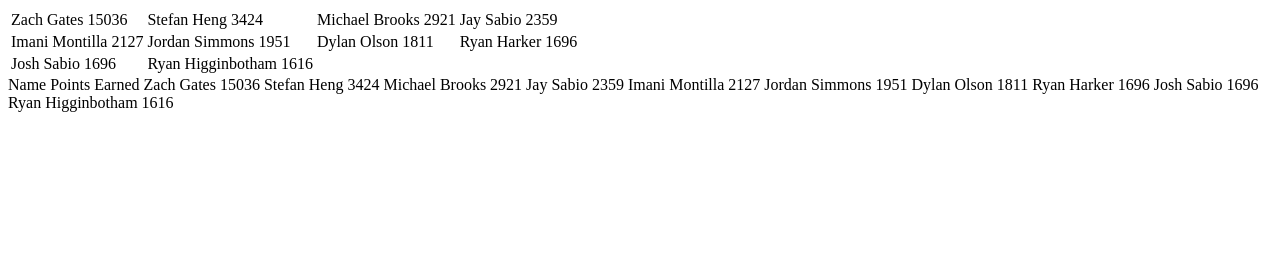
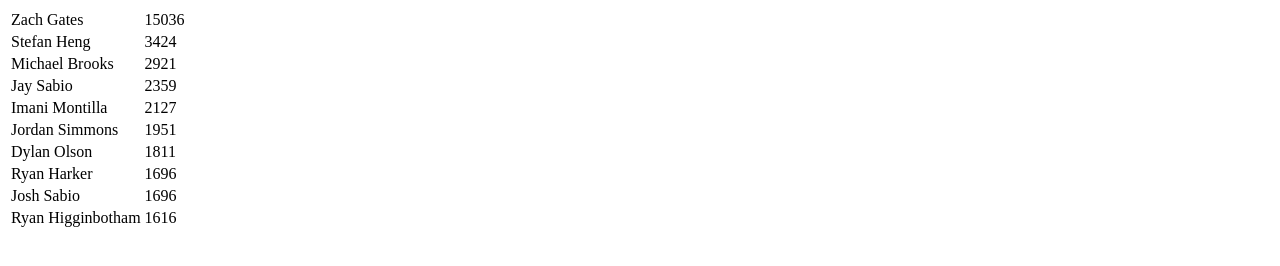
Before and after one commit to bartlett-high-school/code-challenge-3-tylerhilliard34, a plain HTML site: page index.html in a window 1280 px wide. Drawn offline with Linux system fonts and the light colour scheme.

Commit message:
Update index.html

```diff
--- a/index.html
+++ b/index.html
@@ -1,11 +1,3 @@
-<!-- Code Challenge #3 | Worth up to 25 Points
-
-Step 1: Organize the information inside the body tag into a HTML table with 2 columns and 11 rows. You will have 1 header row and 10 content rows.
-
-Step 2: Use CSS to style your table to make it more aesthetically pleasing.
-
-You may use Google as a resource. -->
-
 <!DOCTYPE html>
 <html>
 	<!-- Head Tag -->
@@ -20,55 +12,45 @@ You may use Google as a resource. -->
 	<body>
 <table>
   <tr>
-    <td>Zach Gates 15036</td>
-    <td>Stefan Heng 3424</td>
-    <td>Michael Brooks 2921</td>
-    <td>Jay Sabio 2359</td>
+    <td>Zach Gates</td>
+    <td>15036</td>
   </tr>
   <tr>
-    <td>Imani Montilla 2127</td>
-    <td>Jordan Simmons 1951</td>
-    <td>Dylan Olson 1811</td>
-    <td>Ryan Harker 1696</td>
-  </tr>
-  <tr>
-    <td>Josh Sabio 1696</td>
-    <td>Ryan Higginbotham 1616</td>
+    <td>Stefan Heng</td>
+    <td>3424</td>
+    </tr>
+    <tr>
+    <td>Michael Brooks</td>
+    <td>2921</td>
+    </tr>
+    <tr>
+    <td>Jay Sabio</td>
+    <td> 2359</td>
+    </tr>
+    <tr>
+    <td>Imani Montilla</td>
+    <td>2127</td>
+    </tr>
+    <tr>
+    <td>Jordan Simmons</td>
+    <td> 1951</td>
+    </tr>
+    <tr>
+    <td>Dylan Olson</td>
+    <td>1811</td>
+    </tr>
+    <td>Ryan Harker</td>
+    <td> 1696</td>
+    </tr>
+    <tr>
+    <td>Josh Sabio</td>
+    <td> 1696</td>
+    </tr>
+    <tr>
+    <td>Ryan Higginbotham </td>
+    <td> 1616</td>
+    <tr>
 </table>
-
-		<!-- Table Content: Organize the following content into an HTML table. -->
-		Name
-		Points Earned
-
-		Zach Gates
-		15036
-
-		Stefan Heng
-		3424
-
-		Michael Brooks
-		2921
-
-		Jay Sabio
-		2359
-
-		Imani Montilla
-		2127
-
-		Jordan Simmons
-		1951
-
-		Dylan Olson
-		1811
-
-		Ryan Harker
-		1696
-
-		Josh Sabio
-		1696
-
-		Ryan Higginbotham
-		1616
 
 	</body>
 </html>
```
